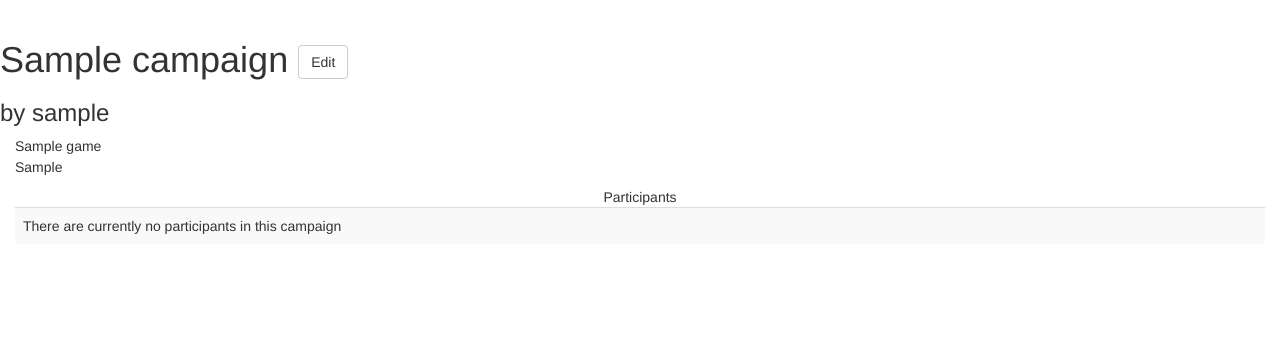
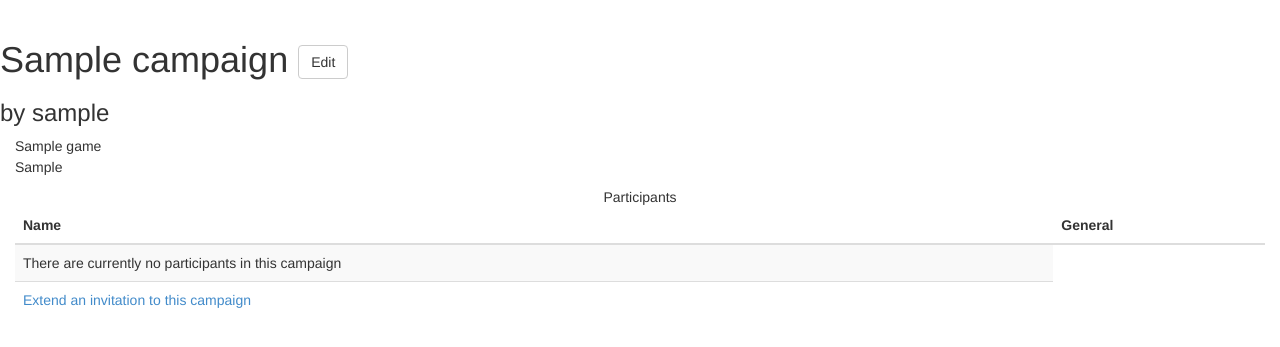
Before and after one commit to didymus13/kangaroo-black, a Django app: page /campaigns/1/ in a window 1280 px wide. Shown: the part 52-399 px from the top of the page. Run offline with Django 3.2, Linux system fonts and the light colour scheme; a user stored in the database is signed in; tables that the repository leaves empty hold one stand-in row (values such as "Sample post"); parts of the project's set-up code (start-up, migrations or seed data) failed here and were passed over; some libraries are stand-ins or nearby versions.

Commit message:
added link to invite others

```diff
--- a/campaignManager/campaignManager/campaigns/templates/campaigns_detail.html
+++ b/campaignManager/campaignManager/campaigns/templates/campaigns_detail.html
@@ -24,14 +24,31 @@
 <div class="table-responsive">
     <table class="table table-striped table-hove">
         <caption>Participants</caption>
+        <thead>
+            <tr>
+                <th>Name</th>
+                <th>General</th>
+            </tr>
+        </thead>
         {% for army in campaign.armies %}
         <tr>
             <td><a href="{% url 'armies:detail' army.pk %}" >{{army}}</a></td>
-            <td><a href="{% url 'profile:detail' army.user.pk %}" >{{army}}</a></td>
+            <td><a href="{% url 'profile:detail' army.user %}" >{{army.user}}</a></td>
         </tr>
         {% empty %}
         <tr><td>There are currently no participants in this campaign</td></tr>
         {% endfor %}
+        {% if editable %}
+        <tfoot>
+            <tr>
+                <td>
+                    <a href="{% url 'invitations:send' campaign.pk %}">
+                        Extend an invitation to this campaign
+                    </a>
+                </td>
+            </tr>
+        </tfoot>
+        {% endif %}
     </table>
 </div>
 {% endblock %}
```
